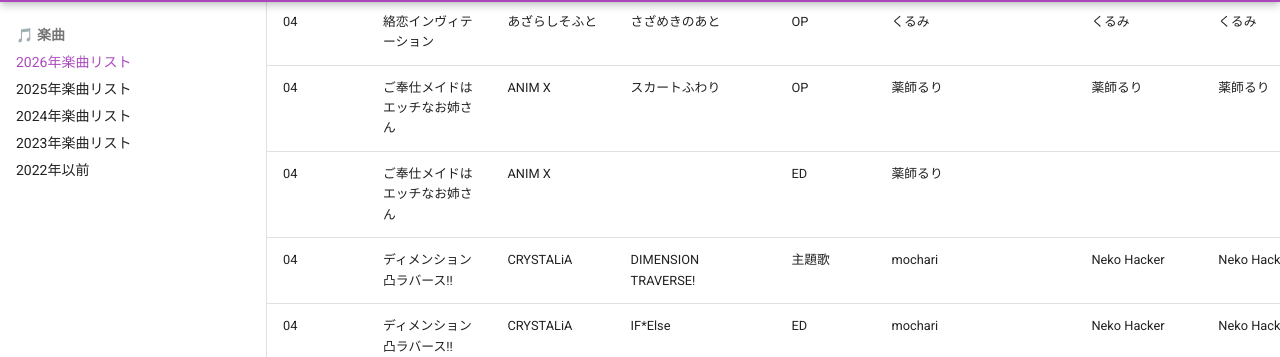
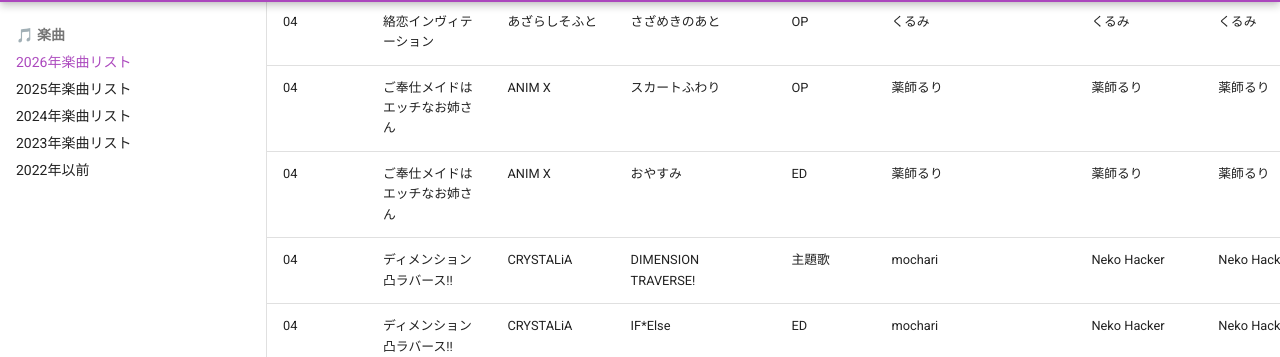
Before and after one commit to onihusube/ensonglog, an MkDocs documentation site: the page built from docs/2026/楽曲.md, in a window 1280 px wide and 900 px high, scrolled down 8828 px. Shown: the part 94-451 px from the top of the window. Built offline with MkDocs 1.6.1 and Material for MkDocs 9.7.7, drawn with Linux system fonts in a browser that asks for light colours; emoji names are drawn with the system emoji font; comment, search, counter and statistics services are not loaded.

Commit message:
gohoushi maid

```diff
--- a/docs/2026/楽曲.md
+++ b/docs/2026/楽曲.md
@@ -108,7 +108,7 @@ search:
 | 04<!--/24--> | CHAOS∞VERSE ～インモラルシンギュラリティ～ | CHAOS-R | Colors Nova | 主題歌 | 亜月ちえみ | 亜月ちえみ | Issey |  |  |  | [SC](https://soundcloud.com/user-444406815/colors-nova) [:fontawesome-brands-youtube:](https://www.youtube.com/watch?v=Ce5nJf0iT5I) |
 | 04<!--/24--> | 絡恋インヴィテーション | あざらしそふと | さざめきのあと | OP | くるみ | くるみ | くるみ |  |  |  | [:fontawesome-brands-youtube:](https://www.youtube.com/watch?v=w7_hCPYwzbk) |
 | 04<!--/24--> | ご奉仕メイドはエッチなお姉さん | ANIM X | スカートふわり | OP | 薬師るり | 薬師るり | 薬師るり | 根本克則（KParaMUSIC） | | | [HP](https://hs-crowd.co.jp/anim/product/pro_pc/pc092/) |
-| 04<!--/24--> | ご奉仕メイドはエッチなお姉さん | ANIM X |  | ED | 薬師るり |  |  |  |  |  | |
+| 04<!--/24--> | ご奉仕メイドはエッチなお姉さん | ANIM X | おやすみ | ED | 薬師るり | 薬師るり | 薬師るり | 根本克則 ||||
 | 04<!--/24--> | ディメンション凸ラバース!! | CRYSTALiA | DIMENSION TRAVERSE! | 主題歌 | mochari | Neko Hacker | Neko Hacker | Neko Hacker | 豪華版特典OST | | [:fontawesome-brands-youtube:](https://www.youtube.com/watch?v=EIKbzJeXBdc) [:fontawesome-brands-youtube:](https://x.com/CRYSTALiA_AC/status/2027326592964546946) |
 | 04<!--/24--> | ディメンション凸ラバース!! | CRYSTALiA | IF*Else | ED | mochari | Neko Hacker | Neko Hacker | Neko Hacker | 豪華版特典OST | | |
 | 04<!--/24--> | 姫と艶欲のインペリウム | エスクード | Imperium | OP | solfa feat. Ceui | 天ヶ咲麗 | 伊吹ユキヒロ | 伊吹ユキヒロ | [🎵🔗](https://www.escude.co.jp/product/imperium/shop_guide.html#shop_01_op) オリジナルサウンドトラック | | [:fontawesome-brands-youtube:](https://www.youtube.com/watch?v=cr3IRqFHRQk) |
```
